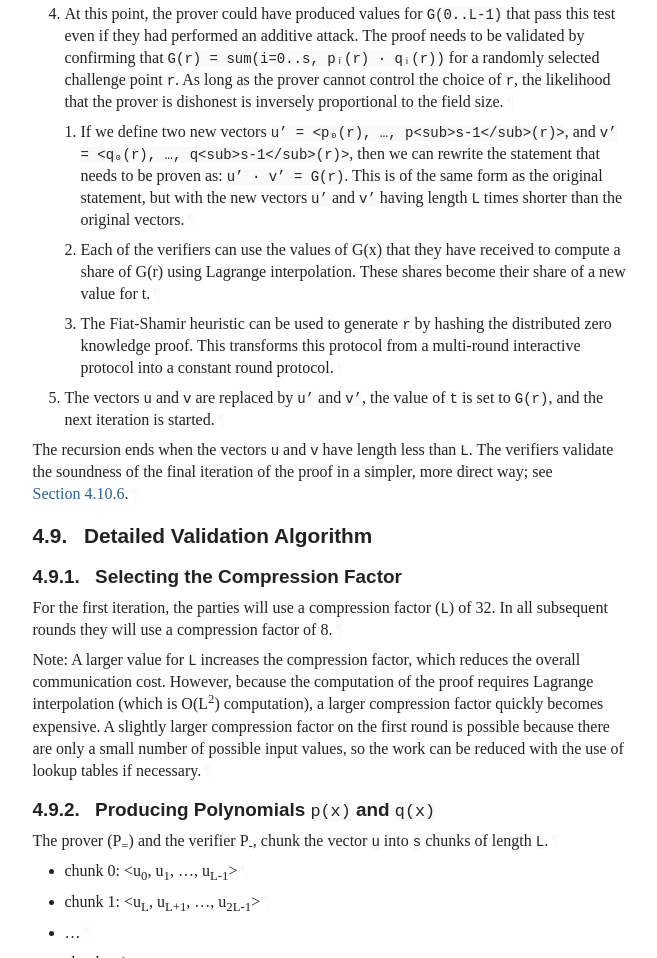
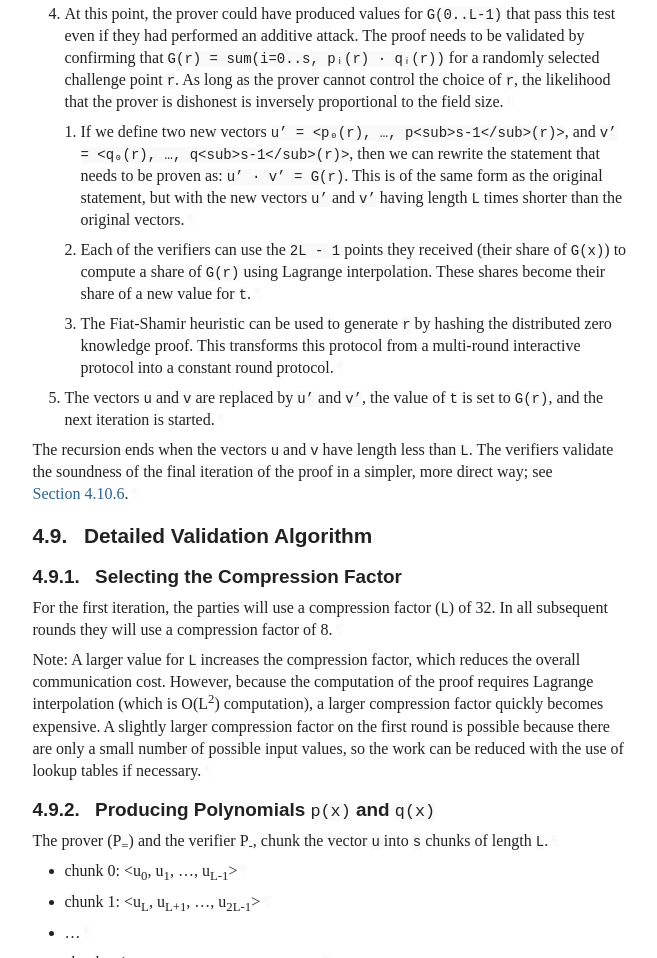
Before and after one commit to private-attribution/i-d, a plain HTML site: page draft-savage-ppm-3phm-mpc.html in a window 1280 px wide. Shown: the part 11042-12000 px from the top of the page, without its empty margins (92-749 px from the left). Drawn offline with Linux system fonts and the light colour scheme; a web font is replaced by a local one.

Commit message:
Script updating gh-pages from c778c51. [ci skip]

```diff
--- a/draft-savage-ppm-3phm-mpc.html
+++ b/draft-savage-ppm-3phm-mpc.html
@@ -2158,9 +2158,9 @@ statement, but with the new vectors <code>u’</code> and <code>v’</code> havi
 shorter than the original vectors.<a href="#section-4.8-4.4.2.1.1" class="pilcrow">¶</a></p>
 </li>
               <li id="section-4.8-4.4.2.2">
-                <p id="section-4.8-4.4.2.2.1">Each of the verifiers can use the values of G(x) that they have received
-to compute a share of G(r) using Lagrange interpolation. These shares
-become their share of a new value for t.<a href="#section-4.8-4.4.2.2.1" class="pilcrow">¶</a></p>
+                <p id="section-4.8-4.4.2.2.1">Each of the verifiers can use the <code>2L - 1</code> points they received (their share
+of <code>G(x)</code>) to compute a share of <code>G(r)</code> using Lagrange interpolation. These
+shares become their share of a new value for <code>t</code>.<a href="#section-4.8-4.4.2.2.1" class="pilcrow">¶</a></p>
 </li>
               <li id="section-4.8-4.4.2.3">
                 <p id="section-4.8-4.4.2.3.1">The Fiat-Shamir heuristic can be used to generate <code>r</code> by hashing the
```
Also changed, not shown: draft-savage-ppm-3phm-mpc.txt (+4 -4 lines).
